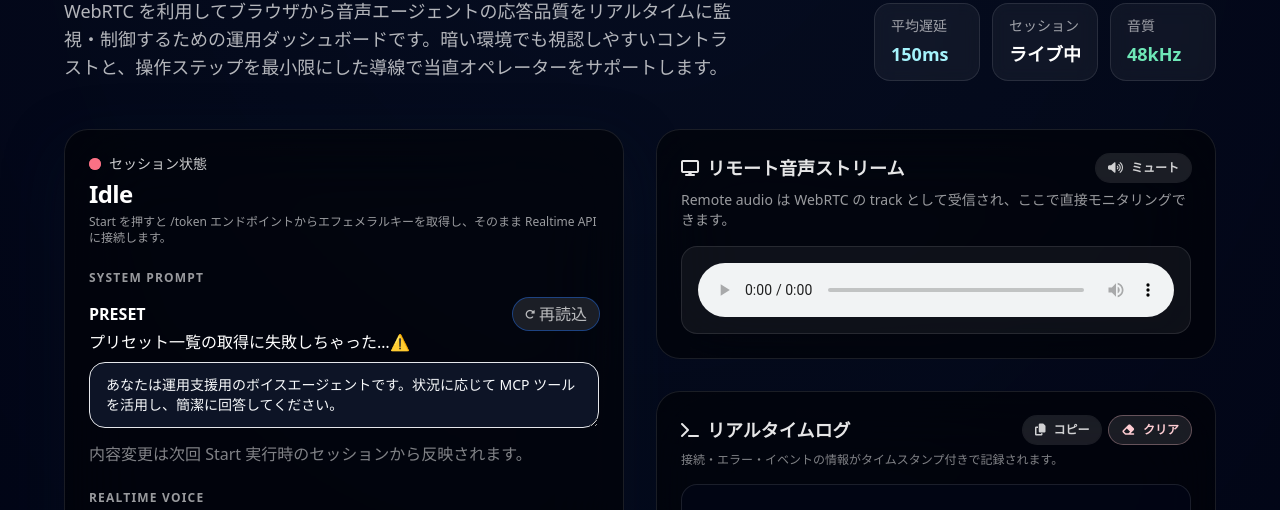
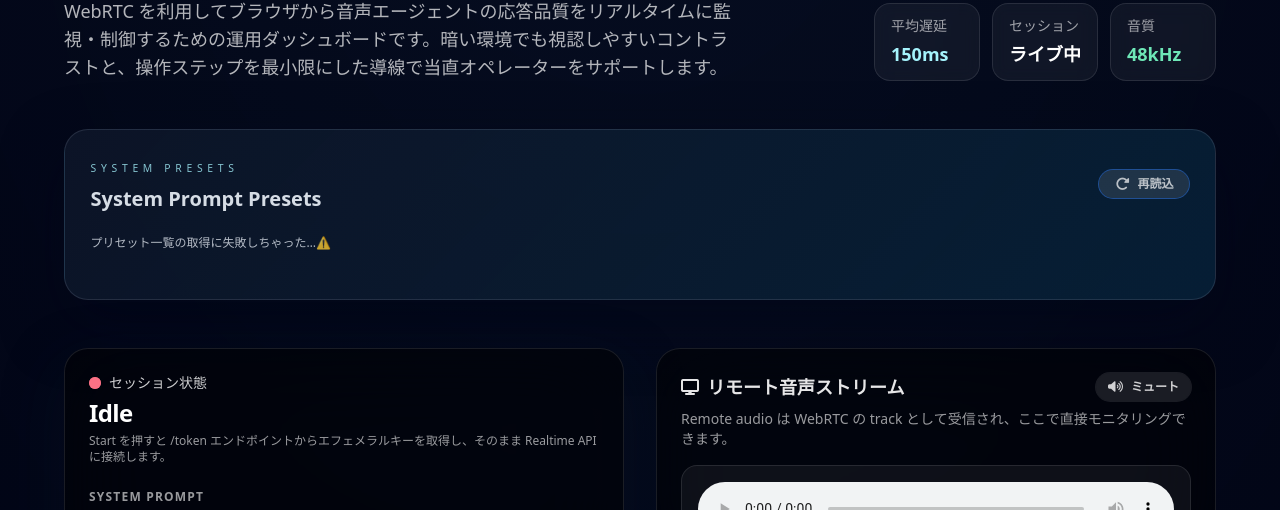
Before and after one commit to Sunwood-ai-labs/gpt-realtime-test, a website: page index.html in a window 1280 px wide. Shown: the part 230-740 px from the top of the page. Drawn offline with Linux system fonts and the light colour scheme; no server answers.

Commit message:
✨ UI 改善: プリセットドック追加とレイアウト調整

```diff
--- a/index.html
+++ b/index.html
@@ -1,5 +1,6 @@
 <!doctype html>
 <html lang="ja">
+
 <head>
     <meta charset="utf-8" />
     <meta name="viewport" content="width=device-width, initial-scale=1" />
@@ -7,7 +8,8 @@
     <meta name="description" content="OpenAI Realtime API を使ってブラウザで音声エージェントを監視・制御する運用コンソール" />
     <link rel="icon" type="image/svg+xml" href="/favicon.svg" />
     <link rel="stylesheet" href="./styles/app.css" />
-    <link rel="stylesheet" href="https://cdnjs.cloudflare.com/ajax/libs/font-awesome/6.5.2/css/all.min.css" referrerpolicy="no-referrer" />
+    <link rel="stylesheet" href="https://cdnjs.cloudflare.com/ajax/libs/font-awesome/6.5.2/css/all.min.css"
+        referrerpolicy="no-referrer" />
     <style>
         html,
         body {
@@ -119,16 +121,97 @@
             color: rgba(148, 163, 184, 0.75);
         }
 
+
+        .preset-dock {
+            display: flex;
+            flex-direction: column;
+            gap: 1.25rem;
+            border: 1px solid rgba(148, 163, 184, 0.18);
+            background: linear-gradient(135deg, rgba(15, 23, 42, 0.8), rgba(8, 47, 73, 0.58));
+            border-radius: 1.5rem;
+            padding: 1.5rem 1.6rem;
+            box-shadow: 0 24px 60px rgba(2, 6, 23, 0.55);
+        }
+
+        .preset-dock__head {
+            display: flex;
+            align-items: center;
+            justify-content: space-between;
+            gap: 1.5rem;
+            flex-wrap: wrap;
+        }
+
+        .preset-dock__eyebrow {
+            font-size: 0.65rem;
+            letter-spacing: 0.45em;
+            text-transform: uppercase;
+            color: rgba(165, 243, 252, 0.8);
+        }
+
+        .preset-dock__title {
+            margin-top: 0.35rem;
+            font-size: 1.25rem;
+            font-weight: 600;
+            color: rgba(226, 232, 240, 0.95);
+        }
+
+        .preset-dock__status {
+            font-size: 0.75rem;
+            color: rgba(226, 232, 240, 0.78);
+        }
+
+        .preset-dock__list {
+            display: flex;
+            gap: 1rem;
+            overflow-x: auto;
+            padding-bottom: 0.4rem;
+            margin-bottom: -0.2rem;
+            scroll-snap-type: x mandatory;
+        }
+
+        .preset-dock__list::-webkit-scrollbar {
+            height: 6px;
+        }
+
+        .preset-dock__list::-webkit-scrollbar-thumb {
+            background: rgba(148, 163, 184, 0.35);
+            border-radius: 9999px;
+        }
+
+        .preset-dock__reload[disabled] {
+            cursor: not-allowed;
+        }
+
+        @media (max-width: 768px) {
+            .preset-dock {
+                padding: 1.2rem;
+            }
+
+            .preset-card {
+                flex: 0 0 75%;
+                min-width: 0;
+            }
+        }
+
+        @media (max-width: 480px) {
+            .preset-dock__title {
+                font-size: 1.1rem;
+            }
+        }
     </style>
 </head>
+
 <body class="no-scrollbar min-h-screen bg-slate-950 text-white antialiased">
     <canvas id="fluid-canvas" class="fixed inset-0 -z-20 h-full w-full"></canvas>
-    <div class="pointer-events-none fixed inset-0 -z-10 bg-[radial-gradient(ellipse_at_top,rgba(10,20,40,0.6),rgba(2,6,23,0.95))]"></div>
+    <div
+        class="pointer-events-none fixed inset-0 -z-10 bg-[radial-gradient(ellipse_at_top,rgba(10,20,40,0.6),rgba(2,6,23,0.95))]">
+    </div>
 
     <header class="fixed top-0 left-0 right-0 z-40">
         <div class="mx-auto flex max-w-6xl items-center justify-between px-4 py-4">
             <div class="flex items-center gap-3">
-                <div class="grid h-10 w-10 place-items-center rounded-2xl bg-white/10 ring-1 ring-white/20 backdrop-blur shadow-lg">
+                <div
+                    class="grid h-10 w-10 place-items-center rounded-2xl bg-white/10 ring-1 ring-white/20 backdrop-blur shadow-lg">
                     <i class="fa-solid fa-wave-square text-lg text-cyan-200" aria-hidden="true"></i>
                 </div>
                 <div>
@@ -156,15 +239,18 @@
     <main class="relative z-10 px-4 pt-28 pb-24">
         <div class="mx-auto flex max-w-6xl flex-col gap-12">
             <section class="space-y-6 text-center md:text-left">
-                <div class="inline-flex items-center gap-2 rounded-full border border-white/10 bg-white/10 px-4 py-1 text-xs font-semibold uppercase tracking-widest text-cyan-200/90">
+                <div
+                    class="inline-flex items-center gap-2 rounded-full border border-white/10 bg-white/10 px-4 py-1 text-xs font-semibold uppercase tracking-widest text-cyan-200/90">
                     <i class="fa-solid fa-bolt text-[10px]" aria-hidden="true"></i>
                     Low Latency Monitoring
                 </div>
                 <div class="flex flex-col gap-6 md:flex-row md:items-end md:justify-between">
                     <div class="space-y-4">
-                        <h1 class="text-4xl font-bold tracking-tight text-white md:text-5xl">OpenAI Realtime API コンソール</h1>
+                        <h1 class="text-4xl font-bold tracking-tight text-white md:text-5xl">OpenAI Realtime API コンソール
+                        </h1>
                         <p class="max-w-2xl text-base text-white/70 md:text-lg">
-                            WebRTC を利用してブラウザから音声エージェントの応答品質をリアルタイムに監視・制御するための運用ダッシュボードです。暗い環境でも視認しやすいコントラストと、操作ステップを最小限にした導線で当直オペレーターをサポートします。
+                            WebRTC
+                            を利用してブラウザから音声エージェントの応答品質をリアルタイムに監視・制御するための運用ダッシュボードです。暗い環境でも視認しやすいコントラストと、操作ステップを最小限にした導線で当直オペレーターをサポートします。
                         </p>
                     </div>
                     <div class="grid grid-cols-3 gap-3 text-left text-xs md:text-sm">
@@ -184,42 +270,62 @@
                 </div>
             </section>
 
+            <section class="preset-dock" aria-label="System prompt preset dock">
+                <div class="preset-dock__head">
+                    <div>
+                        <span class="preset-dock__eyebrow">SYSTEM PRESETS</span>
+                        <h2 class="preset-dock__title">System Prompt Presets</h2>
+                    </div>
+                    <button id="presetReload" type="button"
+                        class="preset-dock__reload flex items-center gap-2 rounded-full bg-white/10 px-4 py-1.5 text-xs font-semibold text-white/70 ring-1 ring-white/15 transition hover:bg-white/20 focus:outline-none focus-visible:ring-2 focus-visible:ring-cyan-300/60"
+                        aria-label="プリセットを再読み込み">
+                        <i class="fa-solid fa-rotate-right text-sm" aria-hidden="true"></i>
+                        <span>再読込</span>
+                    </button>
+                </div>
+                <p id="presetStatus" class="preset-dock__status" aria-live="polite">プリセットを読み込み中...</p>
+                <div id="presetList" class="preset-dock__list no-scrollbar" role="listbox"
+                    aria-label="System prompt presets"></div>
+            </section>
             <section class="grid gap-8 lg:grid-cols-2">
                 <div class="space-y-8">
-                    <div class="rounded-3xl border border-white/10 bg-black/50 p-6 shadow-[0_20px_60px_rgba(6,18,36,0.45)] backdrop-blur-2xl">
+                    <div
+                        class="rounded-3xl border border-white/10 bg-black/50 p-6 shadow-[0_20px_60px_rgba(6,18,36,0.45)] backdrop-blur-2xl">
                         <div class="flex flex-col gap-1">
                             <div class="flex items-center gap-2 text-sm font-medium text-white/80">
                                 <span class="relative flex h-3 w-3">
-                                    <span id="statusPulse" class="absolute inline-flex h-full w-full animate-ping rounded-full bg-rose-400 opacity-75"></span>
-                                    <span id="statusDot" class="relative inline-flex h-3 w-3 rounded-full bg-rose-400"></span>
+                                    <span id="statusPulse"
+                                        class="absolute inline-flex h-full w-full animate-ping rounded-full bg-rose-400 opacity-75"></span>
+                                    <span id="statusDot"
+                                        class="relative inline-flex h-3 w-3 rounded-full bg-rose-400"></span>
                                 </span>
                                 <span>セッション状態</span>
                             </div>
                             <div id="status" class="text-2xl font-semibold tracking-tight text-white">Idle</div>
-                            <p class="text-xs text-white/60">Start を押すと /token エンドポイントからエフェメラルキーを取得し、そのまま Realtime API に接続します。</p>
+                            <p class="text-xs text-white/60">Start を押すと /token エンドポイントからエフェメラルキーを取得し、そのまま Realtime API
+                                に接続します。</p>
                         </div>
 
                         <div class="mt-6 text-left">
-                            <label for="systemPrompt" class="block text-xs font-semibold uppercase tracking-widest text-white/60">System Prompt</label>
-                            <div class="mt-3 space-y-2">
-                                <div class="flex items-center justify-between">
-                                    <span class="text-[11px] font-semibold uppercase tracking-[0.35em] text-white/40">Preset</span>
-                                    <button id="presetReload" type="button" class="flex items-center gap-1 rounded-full bg-white/10 px-3 py-1 text-[11px] font-medium text-white/70 ring-1 ring-white/15 transition hover:bg-white/20 focus:outline-none focus-visible:ring-2 focus-visible:ring-cyan-300/60" aria-label="プリセットを再読み込み">
-                                        <i class="fa-solid fa-rotate-right text-[10px]" aria-hidden="true"></i>
-                                        <span>再読込</span>
-                                    </button>
-                                </div>
-                                <div id="presetList" class="no-scrollbar flex gap-2 overflow-x-auto pt-1" role="listbox" aria-label="System prompt presets"></div>
-                                <p id="presetStatus" class="text-[11px] text-white/50">プリセットを読み込み中...</p>
-                            </div>
-                            <textarea id="systemPrompt" class="mt-2 h-28 w-full resize-y rounded-2xl border border-white/15 bg-slate-950/80 px-4 py-3 text-sm text-white placeholder:text-white/40 focus:outline-none focus-visible:ring-2 focus-visible:ring-cyan-300/60" placeholder="例: あなたは運用支援用のボイスエージェントです。状況に応じて MCP ツールを活用し、簡潔に回答してください。">あなたは運用支援用のボイスエージェントです。状況に応じて MCP ツールを活用し、簡潔に回答してください。</textarea>
+                            <label for="systemPrompt"
+                                class="block text-xs font-semibold uppercase tracking-widest text-white/60">System
+                                Prompt</label>
+                            <textarea id="systemPrompt"
+                                class="mt-2 h-28 w-full resize-y rounded-2xl border border-white/15 bg-slate-950/80 px-4 py-3 text-sm text-white placeholder:text-white/40 focus:outline-none focus-visible:ring-2 focus-visible:ring-cyan-300/60"
+                                placeholder="例: あなたは運用支援用のボイスエージェントです。状況に応じて MCP ツールを活用し、簡潔に回答してください。"
+                                style="height: 357px;">あなたは運用支援用のボイスエージェントです。状況に応じて MCP ツールを活用し、簡潔に回答してください。</textarea>
                             <p class="mt-2 text-[11px] text-white/50">内容変更は次回 Start 実行時のセッションから反映されます。</p>
                         </div>
 
                         <div class="mt-6">
-                            <label for="voiceSelect" class="block text-xs font-semibold uppercase tracking-widest text-white/60">Realtime Voice</label>
-                            <div class="mt-2 rounded-2xl border border-white/15 bg-slate-950/80 px-4 py-1.5 focus-within:ring-2 focus-within:ring-cyan-300/60">
-                                <select id="voiceSelect" class="w-full bg-transparent text-sm text-white focus:outline-none" aria-label="Select realtime voice">
+                            <label for="voiceSelect"
+                                class="block text-xs font-semibold uppercase tracking-widest text-white/60">Realtime
+                                Voice</label>
+                            <div
+                                class="mt-2 rounded-2xl border border-white/15 bg-slate-950/80 px-4 py-1.5 focus-within:ring-2 focus-within:ring-cyan-300/60">
+                                <select id="voiceSelect"
+                                    class="w-full bg-transparent text-sm text-white focus:outline-none"
+                                    aria-label="Select realtime voice">
                                     <option value="cedar" selected>Cedar (default)</option>
                                     <option value="marin">Marin</option>
                                     <option value="alloy">Alloy</option>
@@ -232,7 +338,8 @@
                                     <option value="verse">Verse</option>
                                 </select>
                             </div>
-                            <p class="mt-2 text-[11px] text-white/50">Voice selection applies on the next Start request.</p>
+                            <p class="mt-2 text-[11px] text-white/50">Voice selection applies on the next Start request.
+                            </p>
                         </div>
 
                         <div class="mt-6 grid gap-3 sm:grid-cols-2">
@@ -280,8 +387,11 @@
                                     <i class="fa-solid fa-ear-listen text-base text-cyan-300" aria-hidden="true"></i>
                                     <span>環境ノイズ対策</span>
                                 </div>
-                                <p class="mt-2 leading-relaxed">騒音が大きい場合は <code class="text-white">navigator.mediaDevices.getUserMedia</code> の音声設定に <code class="text-white">noiseSuppression</code> を追加すると背景雑音を軽減できます。</p>
-                                <pre class="mt-3 rounded-xl border border-white/10 bg-slate-900/70 px-4 py-2 font-mono text-xs text-white/90">navigator.mediaDevices.getUserMedia({
+                                <p class="mt-2 leading-relaxed">騒音が大きい場合は <code
+                                        class="text-white">navigator.mediaDevices.getUserMedia</code> の音声設定に <code
+                                        class="text-white">noiseSuppression</code> を追加すると背景雑音を軽減できます。</p>
+                                <pre
+                                    class="mt-3 rounded-xl border border-white/10 bg-slate-900/70 px-4 py-2 font-mono text-xs text-white/90">navigator.mediaDevices.getUserMedia({
   audio: {
     echoCancellation: true,
     noiseSuppression: true
@@ -293,8 +403,10 @@
                                     <i class="fa-solid fa-code text-base text-emerald-300" aria-hidden="true"></i>
                                     <span>/token レスポンス確認</span>
                                 </div>
-                                <p class="mt-2 leading-relaxed">バックエンドから返す JSON は <code class="text-white">value</code> にエフェメラルキーを格納する形式が最もシンプルです。再利用を避けるため TTL を短めに設定しましょう。</p>
-                                <pre class="mt-3 rounded-xl border border-white/10 bg-slate-900/70 px-4 py-2 font-mono text-xs text-white/90">{
+                                <p class="mt-2 leading-relaxed">バックエンドから返す JSON は <code class="text-white">value</code>
+                                    にエフェメラルキーを格納する形式が最もシンプルです。再利用を避けるため TTL を短めに設定しましょう。</p>
+                                <pre
+                                    class="mt-3 rounded-xl border border-white/10 bg-slate-900/70 px-4 py-2 font-mono text-xs text-white/90">{
   "value": "EPHEMERAL_KEY"
 }</pre>
                             </li>
@@ -303,8 +415,11 @@
                                     <i class="fa-solid fa-wave-square text-base text-rose-300" aria-hidden="true"></i>
                                     <span>イベント通知</span>
                                 </div>
-                                <p class="mt-2 leading-relaxed">DataChannel に届くイベントはログにも流れます。bot 側からメタ情報やアラートを送る設計にしておくと、一次対応を素早く行えます。</p>
-                                <p class="mt-2 rounded-xl border border-white/10 bg-slate-900/40 px-4 py-2 text-xs text-white/80">例: ステータス更新、ユーザー通知、フェイルオーバー指示などを JSON メッセージで送信</p>
+                                <p class="mt-2 leading-relaxed">DataChannel に届くイベントはログにも流れます。bot
+                                    側からメタ情報やアラートを送る設計にしておくと、一次対応を素早く行えます。</p>
+                                <p
+                                    class="mt-2 rounded-xl border border-white/10 bg-slate-900/40 px-4 py-2 text-xs text-white/80">
+                                    例: ステータス更新、ユーザー通知、フェイルオーバー指示などを JSON メッセージで送信</p>
                             </li>
                         </ul>
                     </div>
@@ -350,15 +465,18 @@
                             </div>
                         </div>
                         <p class="mt-2 text-xs text-white/50">接続・エラー・イベントの情報がタイムスタンプ付きで記録されます。</p>
-                        <pre id="log" class="mt-4 h-72 overflow-auto rounded-2xl border border-white/10 bg-slate-950/70 p-4 text-xs leading-relaxed text-white/70"></pre>
+                        <pre id="log"
+                            class="mt-4 h-72 overflow-auto rounded-2xl border border-white/10 bg-slate-950/70 p-4 text-xs leading-relaxed text-white/70"></pre>
                     </div>
 
-                    <div class="rounded-3xl border border-white/10 bg-white/5 p-6 backdrop-blur-xl text-xs text-white/60">
+                    <div
+                        class="rounded-3xl border border-white/10 bg-white/5 p-6 backdrop-blur-xl text-xs text-white/60">
                         <div class="flex items-center gap-2 text-sm font-semibold text-white/90">
                             <i class="fa-solid fa-shield-halved text-base text-cyan-200" aria-hidden="true"></i>
                             セキュア接続メモ
                         </div>
-                        <p class="mt-3">Realtime API へのアクセスは HTTPS + TLS1.2 以上を推奨。ブラウザ側で Mixed Content が発生しないように統一ドメインを使用し、証明書期限にはカレンダーでリマインドを設定しましょう。</p>
+                        <p class="mt-3">Realtime API へのアクセスは HTTPS + TLS1.2 以上を推奨。ブラウザ側で Mixed Content
+                            が発生しないように統一ドメインを使用し、証明書期限にはカレンダーでリマインドを設定しましょう。</p>
                     </div>
                 </div>
             </section>
@@ -369,7 +487,9 @@
         Background: WebGL Fluid Simulation by PavelDoGreat (MIT)
     </div>
 
-    <script type="module" src="./scripts/fluid-background.js"></script>\n    <script src="./scripts/preset-loader.js"></script>
+    <script type="module" src="./scripts/fluid-background.js"></script>\n
+    <script src="./scripts/preset-loader.js"></script>
     <script src="./scripts/realtime-session.js"></script>
 </body>
+
 </html>
```
